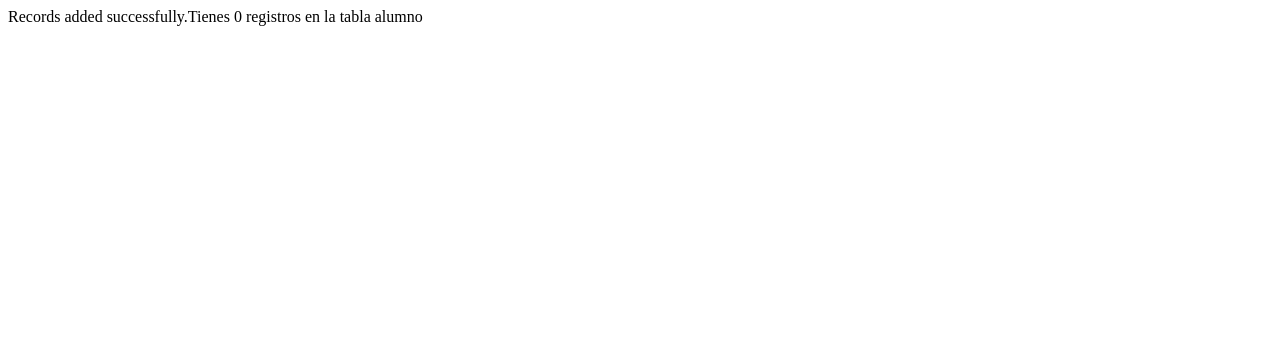
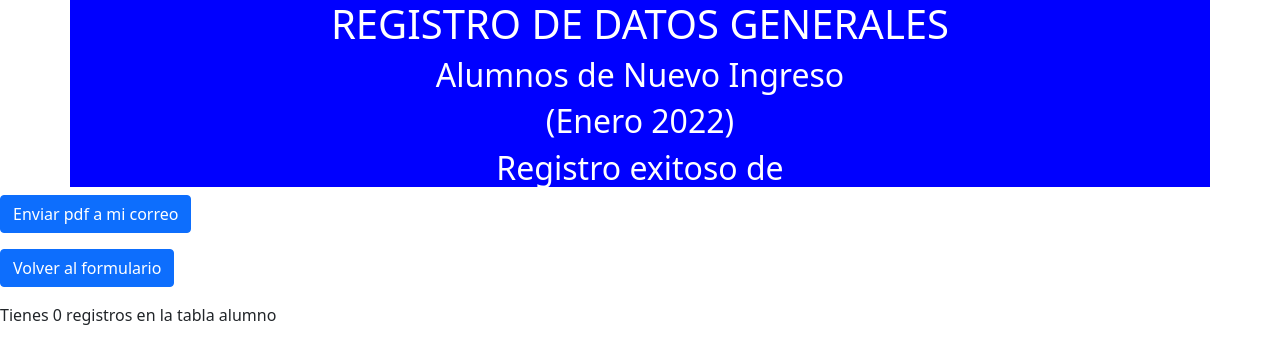
Before and after one commit to danielpim3ntel/proyectoWeb, a PHP site: page /php/recibeFormularioAdmin.php?boleta=1 in a window 1280 px wide. Shown: the top 364 px of the page. Run offline with PHP 8.4, Linux system fonts and the light colour scheme; data that the repository does not hold is empty.

Commit message:
Update recibeFormularioAdmin.php

```diff
--- a/php/recibeFormularioAdmin.php
+++ b/php/recibeFormularioAdmin.php
@@ -54,9 +54,105 @@
 curp = '$curp',calle = '$calle',colonia = '$colonia',alcaldia = '$alcaldia',codigop = '$codigop',telefono = '$telefono' ,correo ='$correo',escuelaProcedencia =  '$escuelaProcedencia',
 entidadProcedencia = '$entidadProcedencia',promedio = '$promedio',opcion = '$opcion' WHERE boleta = '$boleta' ";
 if(mysqli_query($conexion, $sql)){
-    echo "Records added successfully.";
+    //echo "Records added successfully.";
+    /*******************************************Registro existoso*****************************************************************************/
+?>
+
+    <!DOCTYPE HTML PUBLIC "-//W3C//DTD HTML 4.01 Transitional//EN" "http://www.w3.org/TR/html4/loose.dtd">
+
+    <html xmlns="http://www.w3.org/1999/xhtml">
+
+    <head>
+        <meta http-equiv="content-type" content="text/html; charset=UTF-8">
+        <meta name="viewport" content="width=device-width, initial-scale=1">
+        <meta name="author" content="Practica 2: Equipo 4 ">
+        <title>Registro</title>
+
+        <!--link para Bootstrap-->
+        <link href="https://cdn.jsdelivr.net/npm/bootstrap@5.1.3/dist/css/bootstrap.min.css" rel="stylesheet"
+            integrity="sha384-1BmE4kWBq78iYhFldvKuhfTAU6auU8tT94WrHftjDbrCEXSU1oBoqyl2QvZ6jIW3" crossorigin="anonymous">
+
+        <link rel="stylesheet" type="text/css" href="css/formulario.css">
+    </head>
+
+    <body>
+        <div class="container" style="background-color:blue;">
+            <div class="text-center" style="color: white;">
+                <h1>REGISTRO DE DATOS GENERALES</h1>
+                <h2>Alumnos de Nuevo Ingreso</h2>
+                <h2>(Enero 2022)</h2>
+                <h2>Registro exitoso de <?php echo $nombre." ".$apePaterno." ".$apeMaterno ?> </h2>
+            </div>
+        </div>
+
+        <div class="mb-3">
+            <form action="correo.php" method="post">
+                <input type="hidden" name="boleta" value="<?php echo $boleta; ?>">
+                <input class="btn btn-primary position-center" type="submit" value="Enviar pdf a mi correo" name="confirmar" >
+            </form>
+        </div>
+
+
+        <div class="mb-3">
+                <input class="btn btn-primary position-center" type="submit" value="Volver al formulario" onclick="location.href = '../index.html';">
+        </div>
+
+    </body>
+
+    </html>
+
+<?php
+    /***********************************************************************************************************************************************/
+
+
+
+
+
+
+    /*******************************************Error en el registro*****************************************************************************/
 } else{
-    echo "ERROR: Could not able to execute $sql. " . mysqli_error($conexion);
+    //echo "ERROR: Could not able to execute $sql. " . mysqli_error($conexion);
+     ?>
+
+    <!DOCTYPE HTML PUBLIC "-//W3C//DTD HTML 4.01 Transitional//EN" "http://www.w3.org/TR/html4/loose.dtd">
+
+    <html xmlns="http://www.w3.org/1999/xhtml">
+
+    <head>
+        <meta http-equiv="content-type" content="text/html; charset=UTF-8">
+        <meta name="viewport" content="width=device-width, initial-scale=1">
+        <meta name="author" content="Practica 2: Equipo 4 ">
+        <title>Registro</title>
+
+        <!--link para Bootstrap-->
+        <link href="https://cdn.jsdelivr.net/npm/bootstrap@5.1.3/dist/css/bootstrap.min.css" rel="stylesheet"
+            integrity="sha384-1BmE4kWBq78iYhFldvKuhfTAU6auU8tT94WrHftjDbrCEXSU1oBoqyl2QvZ6jIW3" crossorigin="anonymous">
+
+        <link rel="stylesheet" type="text/css" href="css/formulario.css">
+    </head>
+
+    <body>
+        <div class="container" style="background-color:blue;">
+            <div class="text-center" style="color: white;">
+                <h1>REGISTRO DE DATOS GENERALES</h1>
+                <h2>Alumnos de Nuevo Ingreso</h2>
+                <h2>(Enero 2022)</h2>
+                <h2>ERROR EN EL REGISTRO</h2>
+            </div>
+        </div>
+
+        <div class="mb-3">
+            <input class="btn btn-primary position-center" type="submit" value="Volver al formulario" onclick="location.href = '../index.html';">
+        </div>
+
+    </body>
+
+    </html>
+
+<?php
+    /***********************************************************************************************************************************************/
+
+
 }
 
 $datos = "SELECT * FROM alumno";
```
